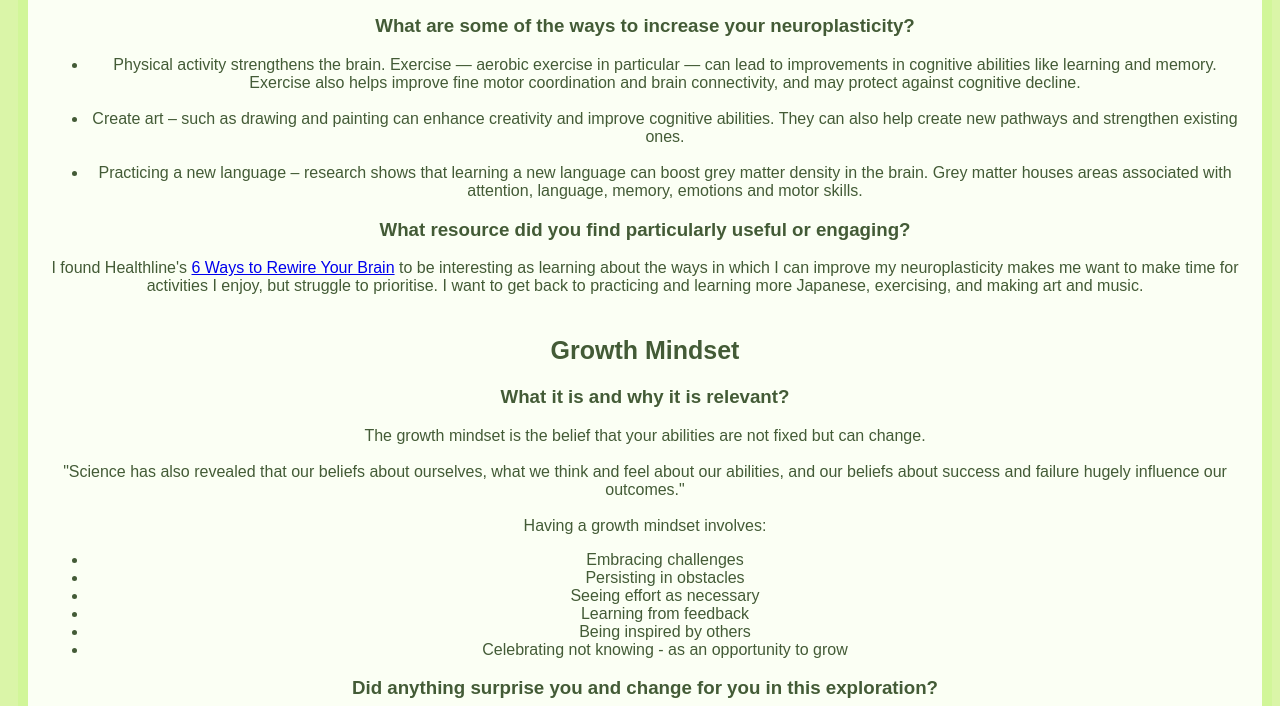
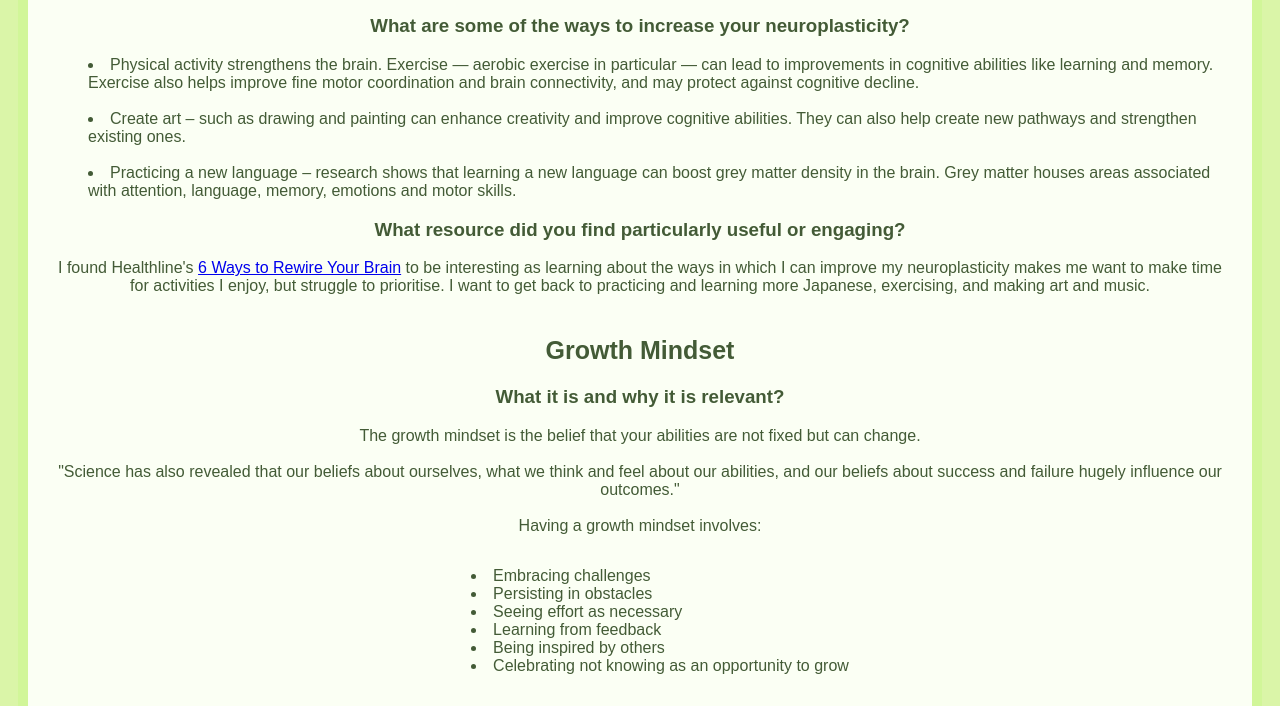
Before and after one commit to haruka-ogino/haruka-ogino-blog.github.io, a plain HTML site: page blog/neuroplasticity.html in a window 1280 px wide. Shown: the part 556-1262 px from the top of the page. Drawn offline with Linux system fonts and the light colour scheme.

Commit message:
CSS Styling edited for lists and quotes

```diff
--- a/blog/neuroplasticity.html
+++ b/blog/neuroplasticity.html
@@ -109,14 +109,16 @@
             and failure hugely influence our outcomes."
             <br /><br />
             Having a growth mindset involves:
+            <div class="short-list">
               <ul>
                 <li>Embracing challenges</li>
                 <li>Persisting in obstacles</li>
                 <li>Seeing effort as necessary</li>
                 <li>Learning from feedback</li>
                 <li>Being inspired by others</li>
-             <li>Celebrating not knowing - as an opportunity to grow</li>
+                <li>Celebrating not knowing as an opportunity to grow</li>
               </ul>
+            </div>
           </p>
         </div>
         <div>
--- a/styles/main.css
+++ b/styles/main.css
@@ -2,9 +2,32 @@ html {
   background-color: rgb(218, 245, 168);
   color: rgb(67, 91, 54);
   padding-left: 10px;
-  padding-right 10px;
+  padding-right: 10px;
   font-family: Arial, Helvetica, sans-serif;
   text-align: center;
+}
+
+.quote {
+  font-style: italic;
+}
+
+ul {
+  text-align: left;
+  list-style-position: inside;
+}
+
+.short-list ul {
+  text-align: center;
+}
+
+.short-list ul {
+  display: inline-block;
+  text-align: left;
+}
+
+.short-list li {
+  text-align: left;
+  list-style-position: inside;
 }
 
 #banner {
@@ -96,7 +119,7 @@ h2 {
 
 .nav-bar a:hover {
   background-color: rgb(209, 246, 153);
-  color:rgb(67, 91, 54);
+  color: rgb(67, 91, 54);
   text-decoration: underline;
 }
 
@@ -104,11 +127,11 @@ h2 {
   flex-direction: column;
 }*/
 
-@media (min-width: 1251px){
-.nav-bar li {
-  float: left;
-  text-align: center;
-}
+@media (min-width: 1251px) {
+  .nav-bar li {
+    float: left;
+    text-align: center;
+  }
 }
 
 /*NAV-BAR flexbox*/
@@ -118,7 +141,7 @@ h2 {
     flex-direction: column;
     justify-content: space-evenly;
     /* justify-content: space-evenly; */
-    /*align-items: top;
+/*align-items: top;
     flex-wrap: wrap;
     align-content: flex-start;
     gap: 2em;
@@ -138,5 +161,5 @@ h2 {
 }
 
 .bold {
-  font-weight:900;
+  font-weight: 900;
 }
```
Lines whose indentation alone changed are shown as unchanged.
